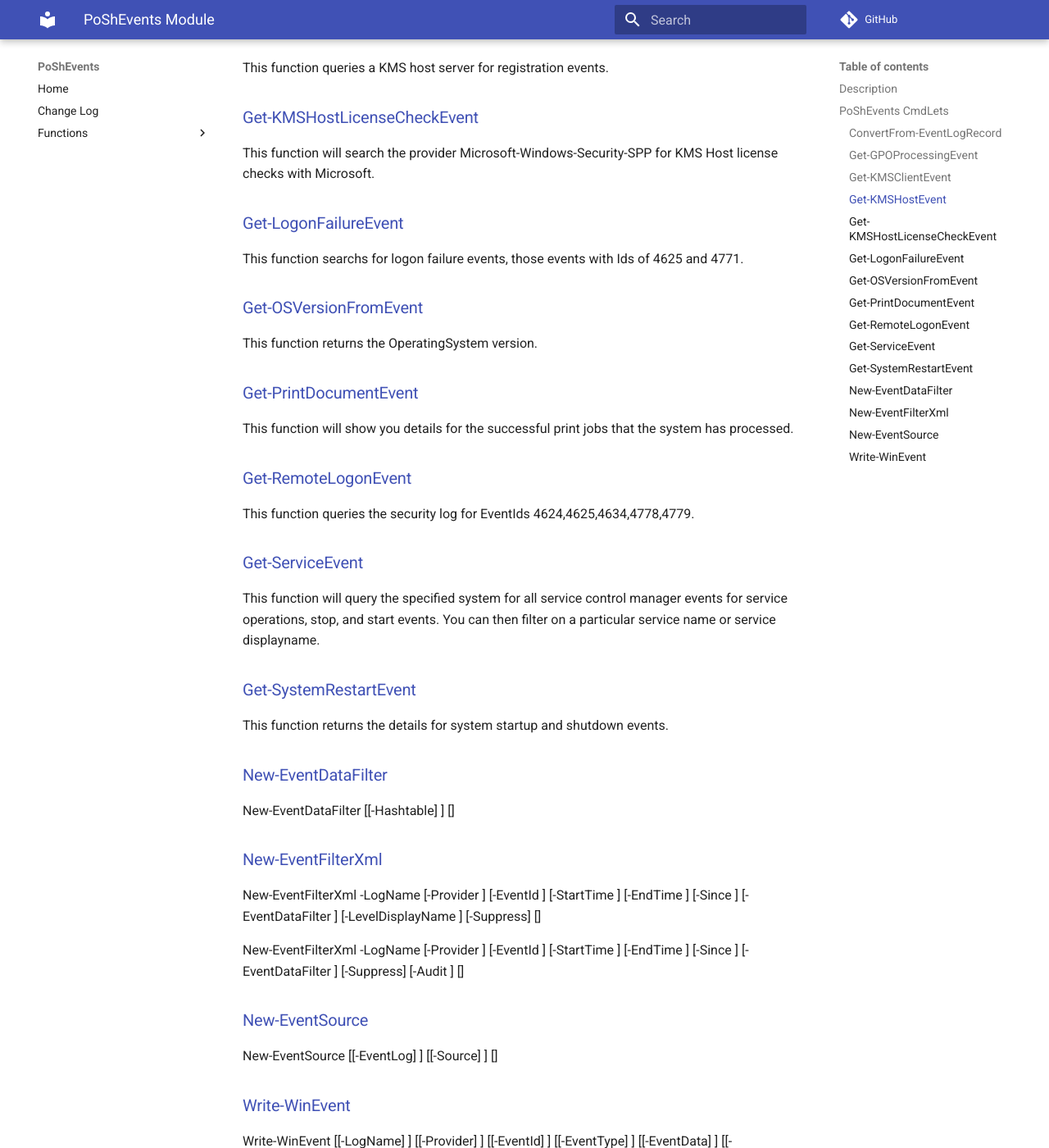
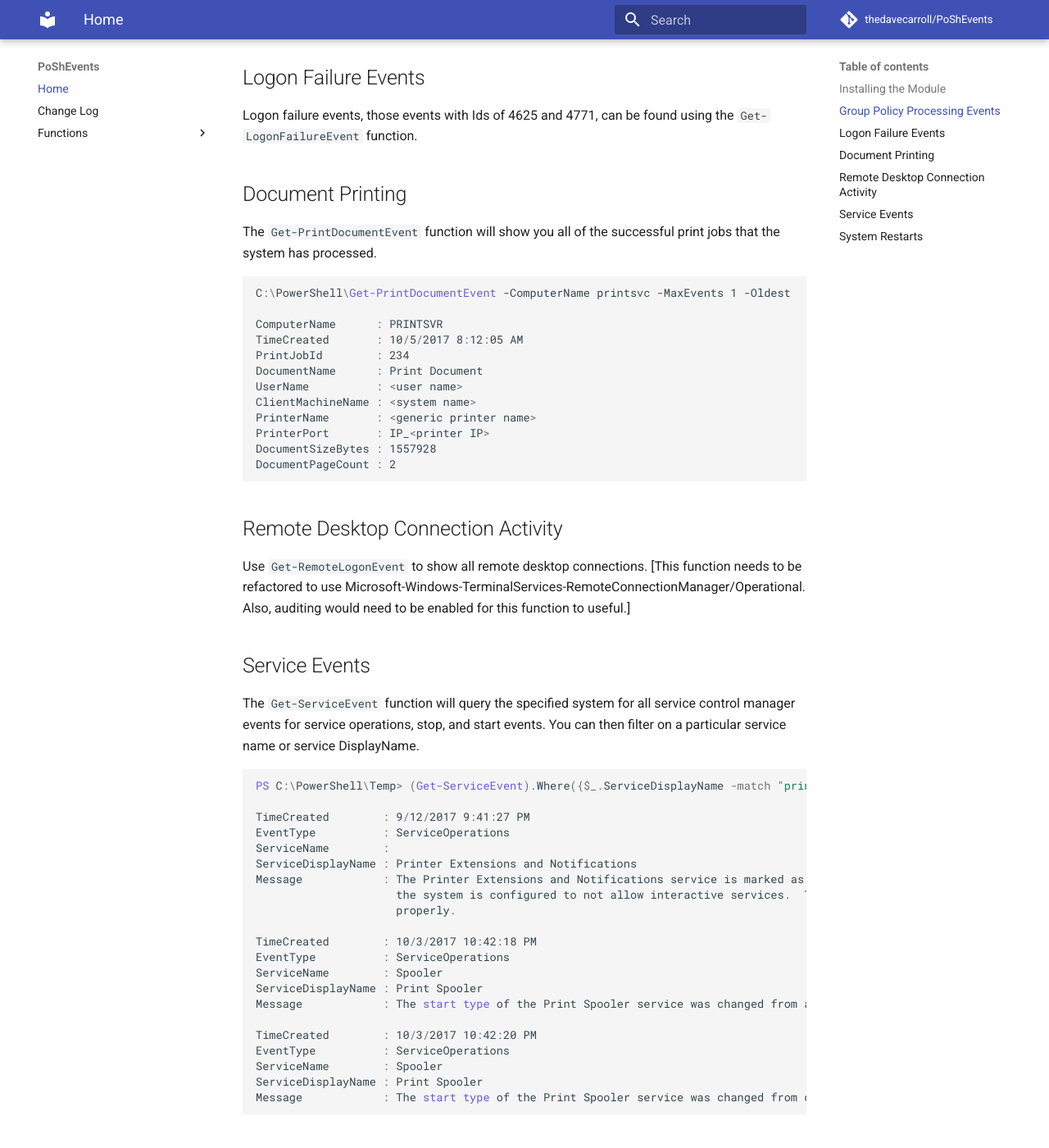
Before and after one commit to thedavecarroll/PoShEvents, an MkDocs documentation site: the page built from docs/README.md, in a window 1280 px wide and 1400 px high, scrolled down 634 px. Shown: the whole window at 82% size. Built offline with MkDocs 1.6.1 and Material for MkDocs 9.7.7, drawn with Linux system fonts in a browser that asks for light colours; comment, search, counter and statistics services are not loaded; some of the changed text lies outside the part shown.

Commit message:
working on the docs

````diff
--- /dev/null
+++ b/docs/README.md
@@ -0,0 +1,85 @@
+# PoShEvents
+
+[![PowerShell Gallery](https://img.shields.io/powershellgallery/dt/PoShEvents.svg?style=for-the-badge)](https://www.powershellgallery.com/packages/PoShEvents/)
+
+The functions contained in this module will assist in harvesting data from event logs for various events.
+
+## Installing the Module
+
+```powershell
+Install-Module -Name PoShEvents
+```
+
+## Group Policy Processing Events
+
+If you need to determine if a particular policy has applied to a user or computer, you can use the `Get-GPOProcessingEvent` function.
+
+```powershell
+Get-GPOProcessingEvent -MaxEvents 10 | Out-GridView
+```
+
+This command will show the last 10 group policy processing events on the local system in gridview. You can then sort or enter additional criteria in the gridview.
+
+## Logon Failure Events
+
+Logon failure events, those events with Ids of 4625 and 4771, can be found using the `Get-LogonFailureEvent` function.
+
+## Document Printing
+
+The `Get-PrintDocumentEvent` function will show you all of the successful print jobs that the system has processed.
+
+```powershell
+C:\PowerShell\Get-PrintDocumentEvent -ComputerName printsvc -MaxEvents 1 -Oldest
+
+ComputerName      : PRINTSVR
+TimeCreated       : 10/5/2017 8:12:05 AM
+PrintJobId        : 234
+DocumentName      : Print Document
+UserName          : <user name>
+ClientMachineName : <system name>
+PrinterName       : <generic printer name>
+PrinterPort       : IP_<printer IP>
+DocumentSizeBytes : 1557928
+DocumentPageCount : 2
+```
+
+## Remote Desktop Connection Activity
+
+Use `Get-RemoteLogonEvent` to show all remote desktop connections.
+[This function needs to be refactored to use Microsoft-Windows-TerminalServices-RemoteConnectionManager/Operational. Also, auditing would need to be enabled for this function to useful.]
+
+## Service Events
+
+The `Get-ServiceEvent` function will query the specified system for all service control manager events for service operations, stop, and start events. You can then filter on a particular service name or service DisplayName.
+
+```powershell
+PS C:\PowerShell\Temp> (Get-ServiceEvent).Where({$_.ServiceDisplayName -match "print"}) | Select-Object -Property TimeCreated,EventType,ServiceName,ServiceDisplayName,Message
+
+TimeCreated        : 9/12/2017 9:41:27 PM
+EventType          : ServiceOperations
+ServiceName        :
+ServiceDisplayName : Printer Extensions and Notifications
+Message            : The Printer Extensions and Notifications service is marked as an interactive service.  However,
+                     the system is configured to not allow interactive services.  This service may not function
+                     properly.
+
+TimeCreated        : 10/3/2017 10:42:18 PM
+EventType          : ServiceOperations
+ServiceName        : Spooler
+ServiceDisplayName : Print Spooler
+Message            : The start type of the Print Spooler service was changed from auto start to demand start.
+
+TimeCreated        : 10/3/2017 10:42:20 PM
+EventType          : ServiceOperations
+ServiceName        : Spooler
+ServiceDisplayName : Print Spooler
+Message            : The start type of the Print Spooler service was changed from demand start to auto start.
+```
+
+## System Restarts
+
+You can quickly find out when a system was restarted and what process or user initiated the restart using the `Get-SystemRestartEvent` function.
+
+```powershell
+Get-SystemRestartEvent -ComputerName DC1 -MaxEvents 10
+```
--- a/docs/index.md
+++ /dev/null
@@ -1,81 +0,0 @@
-# PoShEvents Module
-
-
-## Description
-
-
-PowerShell module to query Windows Event Logs
-
-
-## PoShEvents CmdLets
-
-
-### [ConvertFrom-EventLogRecord](ConvertFrom-EventLogRecord.html)
-
-
-This function converts EventLogRecords into human readable output.
-### [Get-GPOProcessingEvent](Get-GPOProcessingEvent.html)
-
-
-Queries the specific computer or group of computers for group policy processing events.
-### [Get-KMSClientEvent](Get-KMSClientEvent.html)
-
-
-This function returns details from KMS client events.
-### [Get-KMSHostEvent](Get-KMSHostEvent.html)
-
-
-This function queries a KMS host server for registration events.
-### [Get-KMSHostLicenseCheckEvent](Get-KMSHostLicenseCheckEvent.html)
-
-
-This function will search the provider Microsoft-Windows-Security-SPP for KMS Host license checks with Microsoft.
-### [Get-LogonFailureEvent](Get-LogonFailureEvent.html)
-
-
-This function searchs for logon failure events, those events with Ids of 4625 and 4771.
-### [Get-OSVersionFromEvent](Get-OSVersionFromEvent.html)
-
-
-This function returns the OperatingSystem version.
-### [Get-PrintDocumentEvent](Get-PrintDocumentEvent.html)
-
-
-This function will show you details for the successful print jobs that the system has processed.
-### [Get-RemoteLogonEvent](Get-RemoteLogonEvent.html)
-
-
-This function queries the security log for EventIds 4624,4625,4634,4778,4779.
-### [Get-ServiceEvent](Get-ServiceEvent.html)
-
-
-This function will query the specified system for all service control manager events for service operations, stop, and start events. You can then filter on a particular service name or service displayname.
-### [Get-SystemRestartEvent](Get-SystemRestartEvent.html)
-
-
-This function returns the details for system startup and shutdown events.
-### [New-EventDataFilter](New-EventDataFilter.html)
-
-
-
-New-EventDataFilter [[-Hashtable] <hashtable>] [<CommonParameters>]
-
-### [New-EventFilterXml](New-EventFilterXml.html)
-
-
-
-New-EventFilterXml -LogName <string> [-Provider <string>] [-EventId <string[]>] [-StartTime <datetime>] [-EndTime <datetime>] [-Since <timespan>] [-EventDataFilter <string>] [-LevelDisplayName <string[]>] [-Suppress] [<CommonParameters>]
-
-New-EventFilterXml -LogName <string> [-Provider <string>] [-EventId <string[]>] [-StartTime <datetime>] [-EndTime <datetime>] [-Since <timespan>] [-EventDataFilter <string>] [-Suppress] [-Audit <string[]>] [<CommonParameters>]
-
-### [New-EventSource](New-EventSource.html)
-
-
-
-New-EventSource [[-EventLog] <string>] [[-Source] <string>] [<CommonParameters>]
-
-### [Write-WinEvent](Write-WinEvent.html)
-
-
-
-Write-WinEvent [[-LogName] <string>] [[-Provider] <string>] [[-EventId] <long>] [[-EventType] <EventLogEntryType>] [[-EventData] <OrderedDictionary>] [[-MessageFormat] <string>] [<CommonParameters>]
--- a/mkdocs.yml
+++ b/mkdocs.yml
@@ -1,15 +1,55 @@
+# Project Info
 site_name: PoShEvents
+site_description: Online Help for PoShEvents PowerShell Module
+site_author: Dave Carroll
+site_url: https://poshevents.anovelidea.org
+
+# Repo Info
+repo_name: thedavecarroll/PoShEvents
 repo_url: https://github.com/thedavecarroll/PoShEvents
-site_author: Dave Carroll
-site_description:
-google_analytics: ['UA-155184965-1', 'powershell.anovelidea.org']
-edit_uri: edit/master/docs/
-copyright: "PoShEvents is licensed under the <a href='https://github.com/thedavecarroll/PoShEvents/raw/master/LICENSE'>MIT license."
+
+# Copyright
+copyright: "Copyright &copy; 2018-2019 Dave Carroll<br/>PoShEvents is licensed under the <a href='https://github.com/thedavecarroll/PoShEvents/raw/master/LICENSE'>MIT license."
+
+# Analytics
+google_analytics:
+    - UA-155184965-1
+    - auto
+
+# Configuration
 theme:
     name: material
+edit_uri: edit/master/docs/
+
+# Customization
+extra:
+    social:
+        - type: github
+          link: https://github.com/thedavecarroll/
+        - type: twitter
+          link: https://twitter.com/thedavecarroll
+        - type: linkedin
+          link: https://www.linkedin.com/in/thedavecarroll/
+
+# Extensions
+markdown_extensions:
+    - admonition
+    - pymdownx.superfences
+    - pymdownx.emoji
+    - pymdownx.tasklist
+    - pymdownx.mark
+    - pymdownx.keys
+    - pymdownx.details
+    - pymdownx.critic
+    - codehilite:
+        guess_lang: true
+    - toc:
+        permalink: true
+
+# Navigation
 nav:
-- Home: README.md
-- Change Log: ../CHANGELOG.md
-- Functions:
-    - Get-GPOProcessingEvent: Get-GPOProcessingEvent.md
-    - ConvertFrom-EventLogRecord: ConvertFrom-EventLogRecord.md
+    - Home: README.md
+    - Change Log: CHANGELOG.md
+    - Functions:
+        - Get-GPOProcessingEvent: Get-GPOProcessingEvent.md
+        - ConvertFrom-EventLogRecord: ConvertFrom-EventLogRecord.md
````
Also changed, not shown: docs/CHANGELOG.md (added, +89 -0 lines), docs/about_PoShEvents.md (added, +57 -0 lines), 1 other file.
